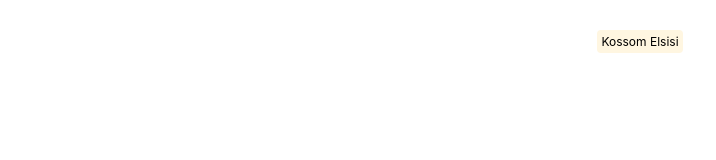
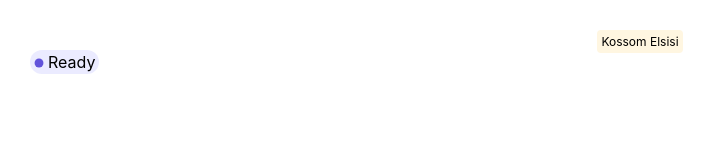
Before and after one commit to DaryaVin/AA_HW3, a React (Create React App) app: page / in a window 1280 px wide. Shown: the top 160 px of the page, without its empty margins (0-716 px from the left). Built offline with nearby package versions, Linux system fonts and the light colour scheme.

Commit message:
i added all situation of status and styles

```diff
--- a/src/App/UI/App.tsx
+++ b/src/App/UI/App.tsx
@@ -1,10 +1,12 @@
 import React from "react";
 import "./App.css";
-import Ui from '../../Shared/UI/Tag/Ui'
+import Ui from '../../Shared/UI/Tag/ui'
+import Status from "../../Shared/UI/Status/status";
 function App() {
   return(
     <div className="App">
       <Ui/>
+      <Status/>
     </div>
   )
 }
--- /dev/null
+++ b/src/Shared/UI/Status/status.tsx
@@ -0,0 +1,27 @@
+import React, { useState } from "react";
+import './style.scss'
+
+function Status(){
+
+    const [status] = useState<string>('Ready')
+
+    function giveClassStatus (status: string) {
+        if (status === 'Not started'){
+            return 'Not';
+        } else if(status === 'In progress'){
+            return 'Now'
+        }
+        else {
+            return status;
+        }
+    }
+
+    return(
+        <span id='status' className={giveClassStatus(status)}>
+            <svg width="10" height="10" viewBox="0 0 8 9" fill="none" xmlns="http://www.w3.org/2000/svg">
+                <circle cx="4" cy="4.5" r="4" />
+            </svg>{status}
+        </span>
+    )
+}
+export default Status;
--- /dev/null
+++ b/src/Shared/UI/Status/style.scss
@@ -0,0 +1,45 @@
+#status{
+    padding: 2px 4px 2px 4px;
+    border-radius: 100px;
+    display: block;
+    width: fit-content;
+    svg{
+        margin-right: 4px;
+    }
+    &.Not{
+        background-color: #E8EDF3;
+        circle{
+            fill: #BBBFC4;
+        }
+    }
+    &.Now{
+        background-color: #E3F3FC;
+        circle{
+            fill: #6CBFEF;
+        }
+    }
+    &.Ready{
+        background-color: #EBEBFF;
+        circle{
+            fill: #6253DA;
+        }
+    }
+    &.Done{
+        background-color: #EEF8E8;
+        circle{
+            fill: #A3D982;
+        }
+    }
+    &.Blocked{
+        background-color: #FBE7E5;
+        circle{
+        fill: #F0766B;
+        }
+    }
+    &.Cancelled{
+        background-color: #ECEDEF;
+        circle{
+            fill: #BBBFC4;
+        }
+    }
+}
```
